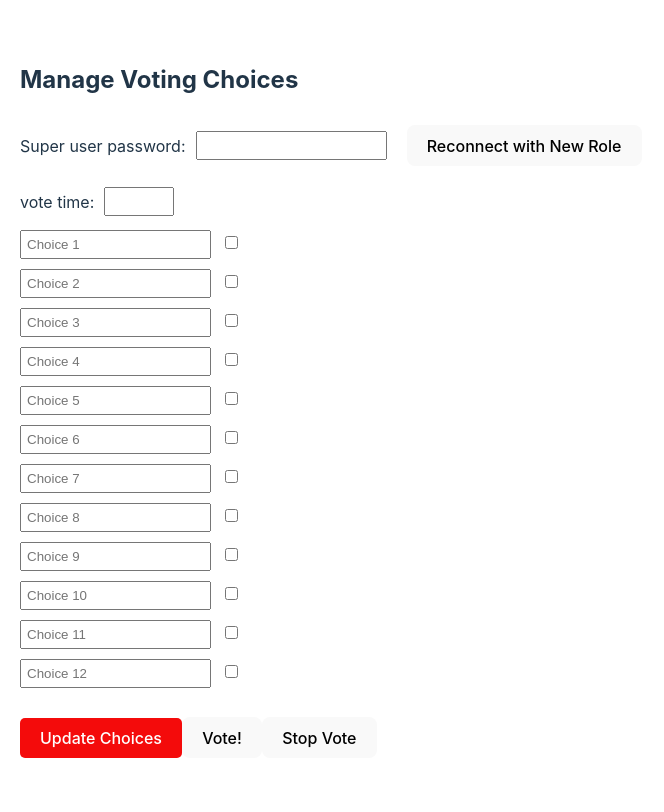
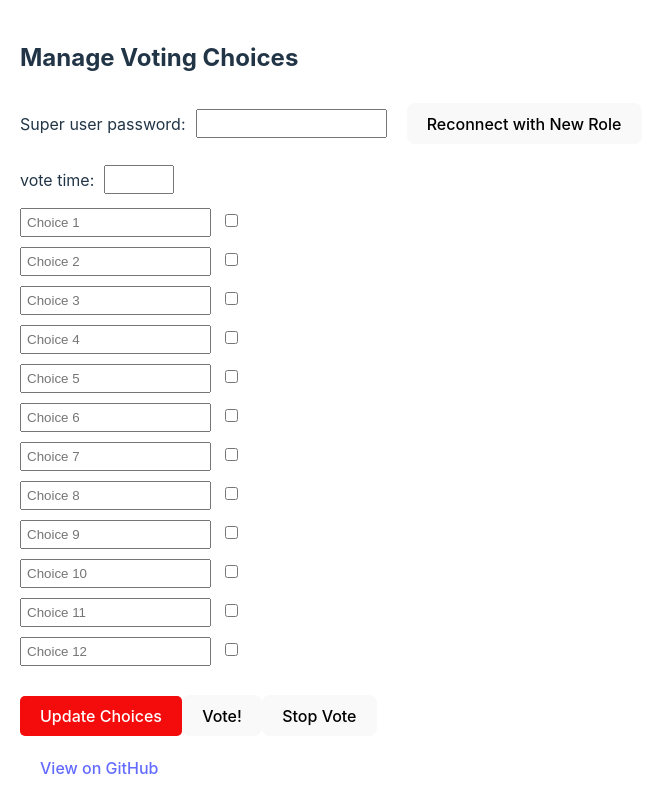
Before and after one commit to qq-zhong/vote_admin, a React (Vite) app: page / in a window 1280 px wide. Shown: the top 812 px of the page, without its empty margins (0-664 px from the left). Built offline with nearby package versions, Linux system fonts and the light colour scheme; no server answers.

Commit message:
added link to github

```diff
--- a/src/App.css
+++ b/src/App.css
@@ -43,3 +43,7 @@
   /* justify-content: left; */
   gap: 10px; /* Adds spacing between the text and input */
 }
+
+.footer{
+  padding: 20px;
+}
--- a/src/App.tsx
+++ b/src/App.tsx
@@ -370,6 +370,13 @@ function App() {
                 Stop Vote
             </button>
 
+            {/* GitHub Link */}
+            <div className="footer">
+                <a href="https://github.com/qq-zhong/vote_admin" target="_blank" rel="noopener noreferrer">
+                    View on GitHub
+                </a>
+            </div>
+
         </div>
     );
 }
```
